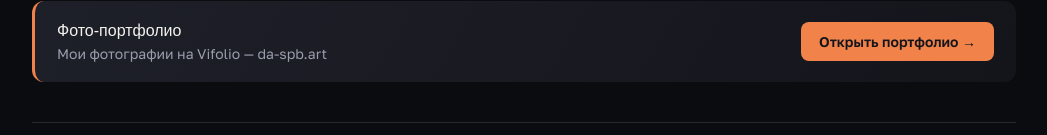
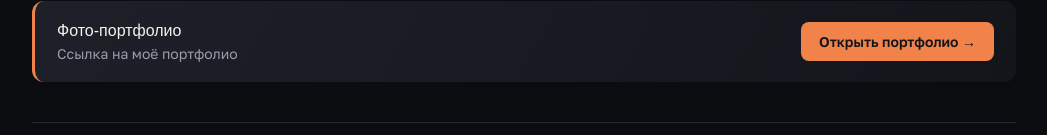
Before and after one commit to tinextreme-alt/offers, a plain HTML site: page showreel/index.html in a window 1280 px wide. Shown: the part 5730-5865 px from the top of the page, without its empty margins (116-1163 px from the left). Drawn offline with Linux system fonts and the light colour scheme; a web font is replaced by a local one.

Commit message:
showreel: подпись фото-портфолио

```diff
--- a/showreel/index.html
+++ b/showreel/index.html
@@ -131,7 +131,7 @@ h2{font:700 22px/1.2 var(--display);margin:0}
   <a class="kitlink" href="https://tinextreme-alt.github.io/offers/gear/" target="_blank" rel="noopener"><div><b>Оборудование видеографа</b><br><span>Два комплекта: для сложных съёмок и для лёгких выездов</span></div><i>Открыть перечень →</i></a>
 
   <div class="gh" id="photo"><h2>Фото</h2></div>
-  <a class="kitlink" href="https://da-spb.art/" target="_blank" rel="noopener"><div><b>Фото-портфолио</b><br><span>Мои фотографии на Vifolio — da-spb.art</span></div><i>Открыть портфолио →</i></a>
+  <a class="kitlink" href="https://da-spb.art/" target="_blank" rel="noopener"><div><b>Фото-портфолио</b><br><span>Ссылка на моё портфолио</span></div><i>Открыть портфолио →</i></a>
 
   <div class="gh" id="contacts"><h2>Контакты</h2></div>
   <div class="ct">
```
